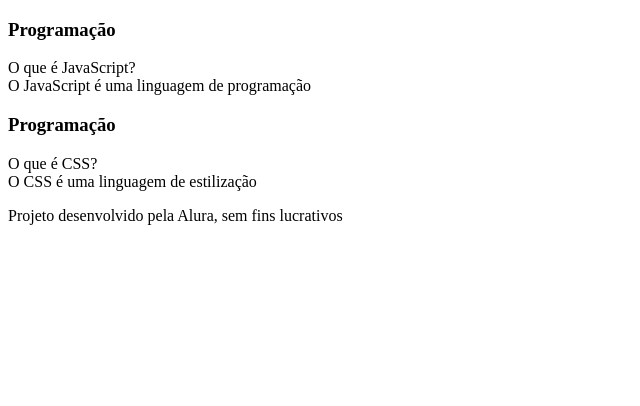
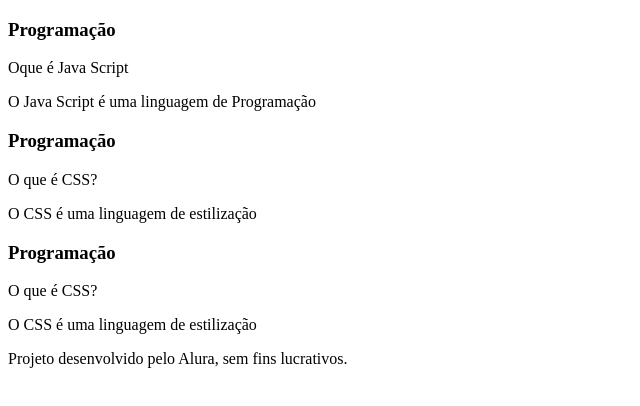
Before and after one commit to samuelhenrique2008/Flascard, a plain HTML site: page index.html in a window 1280 px wide. Shown: the whole page, without its empty margins (0-640 px from the left). Drawn offline with Linux system fonts and the light colour scheme.

Commit message:
Add files via upload

```diff
--- a/index.html
+++ b/index.html
@@ -3,19 +3,20 @@
 <head>
     <meta charset="UTF-8">
     <meta name="viewport" content="width=device-width, initial-scale=1.0">
-    <title>Flashcard</title>
+    <link rel="stylesheet" href="assets/style.css">
+    <title> Flashcard </title>
 </head>
 <body>
     <main>
         <section id="container">
             <article class="cartao">
                 <div class="cartao__conteudo">
-                    <h3>Programação</h3>
+                    <h3> Programação </h3>
                     <div class="cartao__conteudo__pergunta">
-                        O que é JavaScript?
+                        <p>Oque é Java Script </p>
                     </div>
                     <div class="cartao__conteudo__resposta">
-                        O JavaScript é uma linguagem de programação
+                       <p>O Java Script é uma linguagem de Programação</p>
                     </div>
                 </div>
                 </article>
@@ -23,17 +24,30 @@
                     <div class="cartao__conteudo">
                         <h3>Programação</h3>
                         <div class="cartao__conteudo__pergunta">
-                        O que é CSS?
+                          <p> O que é CSS?</p>
                         </div>
                         <div class="cartao__conteudo__resposta">
-                        O CSS é uma linguagem de estilização
+                         <p> O CSS é uma linguagem de estilização</p>
                         </div>
+                    </div>
+                </article>
+                <article class="cartao">
+                    <div class="cartao__conteudo">
+                        <h3>Programação</h3>
+                        <div class="cartao__conteudo__pergunta">
+                          <p> O que é CSS?</p>
+                        </div>
+                        <div class="cartao__conteudo__resposta">
+                         <p> O CSS é uma linguagem de estilização</p>
+                        </div>
+                    </div>
+                </article>
                 </div>
             </article>
         </section>
     </main>
     <footer>
-        <p>Projeto desenvolvido pela Alura, sem fins lucrativos</p>
+        <p> Projeto desenvolvido pelo Alura, sem fins lucrativos. </p>
     </footer>
 </body>
 </html>
```
Also changed, not shown: 2 other files. Lines whose indentation alone changed are shown as unchanged.
